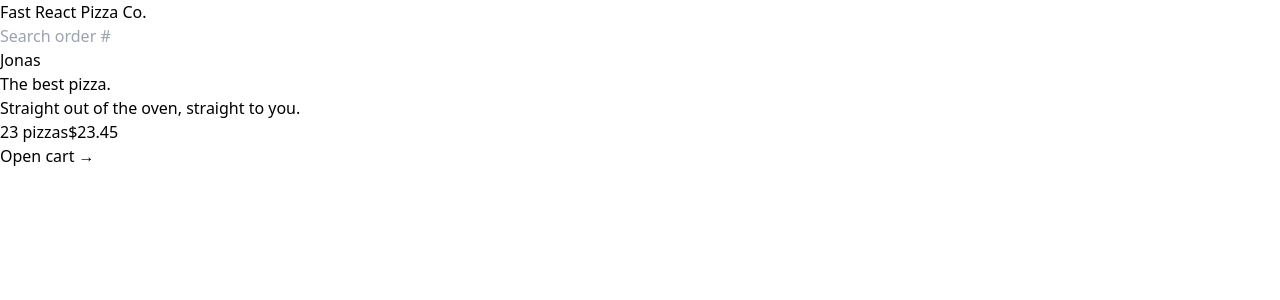
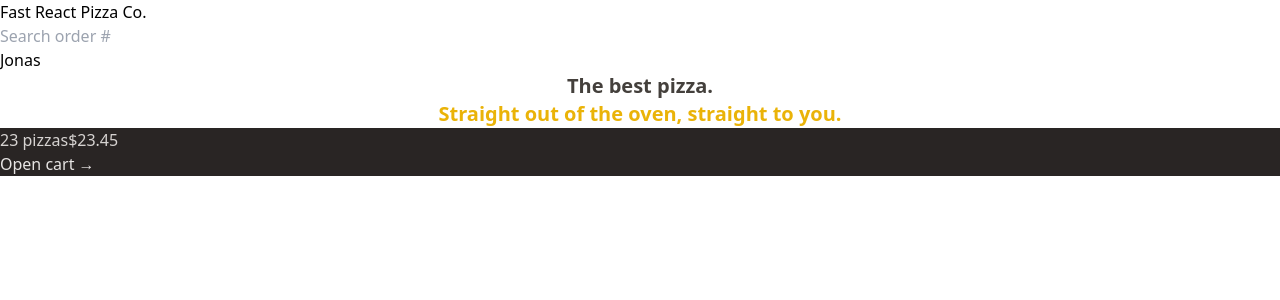
Before and after one commit to aleksandromilenkov/FastReactPizza, a React (Vite) app: page / in a window 1280 px wide. Shown: the top 300 px of the page. Built offline with nearby package versions, Linux system fonts and the light colour scheme.

Commit message:
adding tailwind styles

```diff
--- a/src/features/cart/CartOverview.jsx
+++ b/src/features/cart/CartOverview.jsx
@@ -1,9 +1,9 @@
-import { Link } from "react-router-dom";
+import { Link } from 'react-router-dom';
 
 function CartOverview() {
   return (
-    <div>
-      <p>
+    <div className="bg-stone-800 text-stone-200">
+      <p className="text-stone-300">
         <span>23 pizzas</span>
         <span>$23.45</span>
       </p>
--- a/src/ui/Home.jsx
+++ b/src/ui/Home.jsx
@@ -1,12 +1,12 @@
-import AppLayout from "./AppLayout";
-
 function Home() {
   return (
     <div>
-      <h1>
+      <h1 className="text-center text-xl font-semibold text-stone-700 ">
         The best pizza.
         <br />
-        Straight out of the oven, straight to you.
+        <span className="text-yellow-500">
+          Straight out of the oven, straight to you.
+        </span>
       </h1>
     </div>
   );
```
